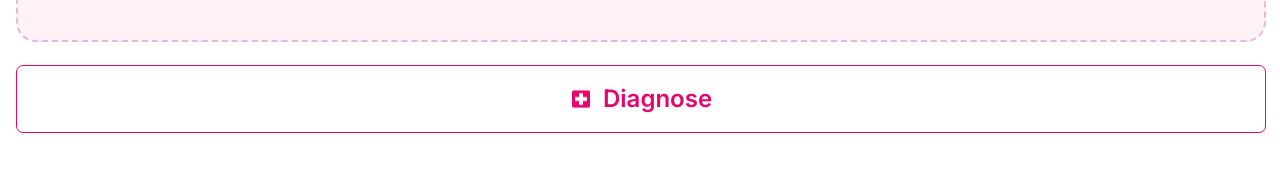
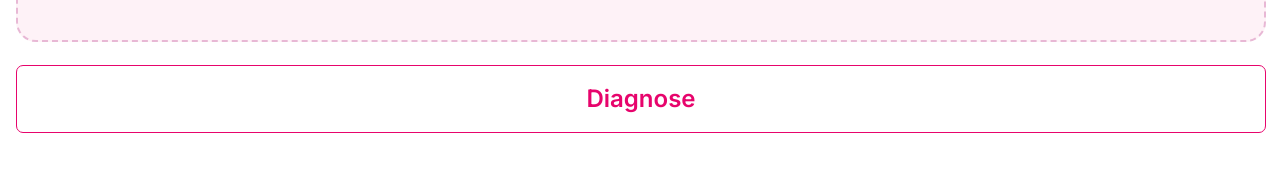
Before and after one commit to Krish0909/AudiHealth, a React (Vite) app in the folder audi-health/: page /audichecker in a window 1280 px wide. Shown: the part 473-644 px from the top of the page. Built offline with nearby package versions, Linux system fonts and the light colour scheme; a web font is replaced by a local one.

Commit message:
more fucntions added.

```diff
--- a/audi-health/src/components/Audichecker.jsx
+++ b/audi-health/src/components/Audichecker.jsx
@@ -1,107 +1,212 @@
-// import "../styles/Audichecker.css";
-// import { useState, useEffect } from "react";
+// // import "../styles/Audichecker.css";
+// // import { useState, useEffect } from "react";
 
-// import logo from "../assets/logo.png";
-// import upload from "../assets/upload.png";
-// import record from "../assets/record.png";
-// import AudioLogo from "../assets/AudioLogo.png";
-// import LH from "../assets/local_hospital.png";
+// // import logo from "../assets/logo.png";
+// // import upload from "../assets/upload.png";
+// // import record from "../assets/record.png";
+// // import AudioLogo from "../assets/AudioLogo.png";
+// // import LH from "../assets/local_hospital.png";
 
-// const MacBookPro141 = () => {
+// // const MacBookPro141 = () => {
 
-//     // const uploadForm = document.querySelector('.InputMP3')
-//     // uploadForm.addEventListener('submit', function(e) {
-//     //     e.preventDefault()
-//     //     let file = e.target.uploadFile.files[0]
-//     // })
-//     // useEffect(() => {
+// //     // const uploadForm = document.querySelector('.InputMP3')
+// //     // uploadForm.addEventListener('submit', function(e) {
+// //     //     e.preventDefault()
+// //     //     let file = e.target.uploadFile.files[0]
+// //     // })
+// //     // useEffect(() => {
 
-//     //  }, []);
+// //     //  }, []);
 
-//   return (
-//     // <form action="/upload">
-//     <div className="macbook-pro-14-2">
-//       <div className="macbook-pro-14-2-child" />
-//       <div className="menu1">
-//       <a href="/home" className="home1">Home</a>
-//         <a href="/audichecker" className="audichecker1">AudiChecker</a>
-//       </div>
-//       <img className="logo-icon2" alt="" src={logo} />
-//       <div className="audihealth">AudiHealth</div>
-//       <div className="frame-parent">
-//         <div className="group-container">
-//           <div className="rectangle-parent">
-//             <div className="group-child" />
-//             <img className="logo-icon3" alt="" src={AudioLogo} />
-//           </div>
-//           <div className="audichecker2">AudiChecker</div>
-//         </div>
-//         <div className="group-div">
-//           <div className="group-wrapper">
-//             <div className="group-wrapper">
-//               <div className="group-wrapper">
-//                 <div className="group-item" />
-//               </div>
-//             </div>
-//             <div className="group-parent2">
-//               <div className="group-parent3" >
-//                 <div className="group-frame">
-//                   <div className="group-frame">
-//                     <div className="group-inner" />
-//                   </div>
-//                 </div>
-//                 <div className="upload-parent">
-//                   <img className="upload-icon" alt="" src={record} />
-//                   <div className="record-audio">Record Audio</div>
-//                 </div>
-//               </div>
-//               <div className="group-frame">
-//                 <div className="group-frame">
-//                   <div className="group-frame">
+// //   return (
+// //     // <form action="/upload">
+// //     <div className="macbook-pro-14-2">
+// //       <div className="macbook-pro-14-2-child" />
+// //       <div className="menu1">
+// //       <a href="/home" className="home1">Home</a>
+// //         <a href="/audichecker" className="audichecker1">AudiChecker</a>
+// //       </div>
+// //       <img className="logo-icon2" alt="" src={logo} />
+// //       <div className="audihealth">AudiHealth</div>
+// //       <div className="frame-parent">
+// //         <div className="group-container">
+// //           <div className="rectangle-parent">
+// //             <div className="group-child" />
+// //             <img className="logo-icon3" alt="" src={AudioLogo} />
+// //           </div>
+// //           <div className="audichecker2">AudiChecker</div>
+// //         </div>
+// //         <div className="group-div">
+// //           <div className="group-wrapper">
+// //             <div className="group-wrapper">
+// //               <div className="group-wrapper">
+// //                 <div className="group-item" />
+// //               </div>
+// //             </div>
+// //             <div className="group-parent2">
+// //               <div className="group-parent3" >
+// //                 <div className="group-frame">
+// //                   <div className="group-frame">
+// //                     <div className="group-inner" />
+// //                   </div>
+// //                 </div>
+// //                 <div className="upload-parent">
+// //                   <img className="upload-icon" alt="" src={record} />
+// //                   <div className="record-audio">Record Audio</div>
+// //                 </div>
+// //               </div>
+// //               <div className="group-frame">
+// //                 <div className="group-frame">
+// //                   <div className="group-frame">
 
-//                     <div className="group-inner" />
+// //                     <div className="group-inner" />
 
-//                         <input type="file" accept="audio/*"  className="InputMP3" required/>
+// //                         <input type="file" accept="audio/*"  className="InputMP3" required/>
 
-//                   </div>
-//                 </div>
-//                 <div className="upload-parent">
-//                   <img className="upload-icon1" alt="" src={upload} />
-//                   <div className="record-audio">Upload Audio</div>
-//                 </div>
-//               </div>
-//               <div className="or">or</div>
-//             </div>
-//           </div>
-//           <div className="group-child2" />
-//         </div>
-//         <div className="rectangle-group">
-//           <div className="group-child3" />
-//           <div className="local-hospital-parent">
-//             <img
-//               className="local-hospital-icon"
-//               alt=""
-//               src={LH}
-//             />
-//             <div className="diagnose">Diagnose</div>
-//           </div>
-//         </div>
-//       </div>
-//     </div>
-//     // </form>
-//   );
-// };
+// //                   </div>
+// //                 </div>
+// //                 <div className="upload-parent">
+// //                   <img className="upload-icon1" alt="" src={upload} />
+// //                   <div className="record-audio">Upload Audio</div>
+// //                 </div>
+// //               </div>
+// //               <div className="or">or</div>
+// //             </div>
+// //           </div>
+// //           <div className="group-child2" />
+// //         </div>
+// //         <div className="rectangle-group">
+// //           <div className="group-child3" />
+// //           <div className="local-hospital-parent">
+// //             <img
+// //               className="local-hospital-icon"
+// //               alt=""
+// //               src={LH}
+// //             />
+// //             <div className="diagnose">Diagnose</div>
+// //           </div>
+// //         </div>
+// //       </div>
+// //     </div>
+// //     // </form>
+// //   );
+// // };
 
-// export default MacBookPro141;
+// // export default MacBookPro141;
 
-// import React, { useState } from "react";
-// import "../styles/Audichecker.css";
+// // import React, { useState } from "react";
+// // import "../styles/Audichecker.css";
 
-// import logo from "../assets/logo.png";
-// import upload from "../assets/upload.png";
-// import record from "../assets/record.png";
-// import AudioLogo from "../assets/AudioLogo.png";
-// import LH from "../assets/local_hospital.png";
+// // import logo from "../assets/logo.png";
+// // import upload from "../assets/upload.png";
+// // import record from "../assets/record.png";
+// // import AudioLogo from "../assets/AudioLogo.png";
+// // import LH from "../assets/local_hospital.png";
+
+// // const MacBookPro141 = () => {
+// //   const [audioFile, setAudioFile] = useState(null);
+
+// //   const handleFileChange = (event) => {
+// //     const file = event.target.files[0];
+// //     setAudioFile(file);
+// //   };
+
+// //   return (
+// //     <div className="macbook-pro-14-2">
+// //       <div className="macbook-pro-14-2-child" />
+// //       <div className="menu1">
+// //         <a href="/home" className="home1">
+// //           Home
+// //         </a>
+// //         <a href="/audichecker" className="audichecker1">
+// //           AudiChecker
+// //         </a>
+// //       </div>
+// //       <img className="logo-icon2" alt="" src={logo} />
+// //       <div className="audihealth">AudiHealth</div>
+// //       <div className="frame-parent">
+// //         <div className="group-container">
+// //           <div className="rectangle-parent">
+// //             <div className="group-child" />
+// //             <img className="logo-icon3" alt="" src={AudioLogo} />
+// //           </div>
+// //           <div className="audichecker2">AudiChecker</div>
+// //         </div>
+// //         <div className="group-div">
+// //           <div className="group-wrapper">
+// //             <div className="group-wrapper">
+// //               <div className="group-wrapper">
+// //                 <div className="group-item" />
+// //               </div>
+// //             </div>
+// //             <div className="group-parent2">
+// //               <div className="group-parent3">
+// //                 <div className="group-frame">
+// //                   <div className="group-frame">
+// //                     <div className="group-inner" />
+// //                   </div>
+// //                 </div>
+// //                 <div className="upload-parent">
+// //                   <img className="upload-icon" alt="" src={record} />
+// //                   <div className="record-audio">Record Audio</div>
+// //                 </div>
+// //               </div>
+// //               <div className="group-frame">
+// //                 <div className="group-frame">
+// //                   <div className="group-frame">
+// //                     <div className="group-inner" />
+// //                     <input
+// //                       type="file"
+// //                       accept="audio/*"
+// //                       className="InputMP3"
+// //                       onChange={handleFileChange}
+// //                       required
+// //                     />
+// //                   </div>
+// //                 </div>
+// //                 <div className="upload-parent">
+// //                   <img className="upload-icon1" alt="" src={upload} />
+// //                   <div className="record-audio">Upload Audio</div>
+// //                 </div>
+// //               </div>
+// //               <div className="or">or</div>
+// //             </div>
+// //           </div>
+// //           <div className="group-child2" />
+// //         </div>
+// //         <div className="rectangle-group">
+// //           <div className="group-child3" />
+// //           <div className="local-hospital-parent">
+// //             <img className="local-hospital-icon" alt="" src={LH} />
+// //             <div className="diagnose">Diagnose</div>
+// //           </div>
+// //         </div>
+// //       </div>
+
+// //       {/* Display uploaded file name and provide playback options */}
+// //       {audioFile && (
+// //         <div className="audio-player">
+// //           <p>Uploaded audio file: {audioFile.name}</p>
+// //           <audio controls>
+// //             <source src={URL.createObjectURL(audioFile)} type="audio/mpeg" />
+// //             Your browser does not support the audio element.
+// //           </audio>
+// //         </div>
+// //       )}
+// //     </div>
+// //   );
+// // };
+
+// // export default MacBookPro141;
+
+// import React, { useState } from 'react';
+// import '../styles/Audichecker.css';
+
+// import logo from '../assets/logo.png';
+// import upload from '../assets/upload.png';
+// import record from '../assets/record.png';
+// import AudioLogo from '../assets/AudioLogo.png';
+// import LH from '../assets/local_hospital.png';
 
 // const MacBookPro141 = () => {
 //   const [audioFile, setAudioFile] = useState(null);
@@ -166,7 +271,11 @@
 //                 </div>
 //                 <div className="upload-parent">
 //                   <img className="upload-icon1" alt="" src={upload} />
-//                   <div className="record-audio">Upload Audio</div>
+//                   <div className="record-audio">
+//                     {`
+//                     ${audioFile ? audioFile.name : 'Upload Audio'}
+//                     `}
+//                   </div>
 //                 </div>
 //               </div>
 //               <div className="or">or</div>
@@ -178,7 +287,9 @@
 //           <div className="group-child3" />
 //           <div className="local-hospital-parent">
 //             <img className="local-hospital-icon" alt="" src={LH} />
-//             <div className="diagnose">Diagnose</div>
+//             <div className={`diagnose${audioFile ? ' diagnose-active' : ''}`}>
+//               Diagnose
+//             </div>
 //           </div>
 //         </div>
 //       </div>
@@ -198,22 +309,50 @@
 // };
 
 // export default MacBookPro141;
-
-import React, { useState } from 'react';
+import React, { useState, useRef } from 'react';
 import '../styles/Audichecker.css';
 
 import logo from '../assets/logo.png';
 import upload from '../assets/upload.png';
 import record from '../assets/record.png';
 import AudioLogo from '../assets/AudioLogo.png';
+import uploadicon from '../assets/uploadicon.jpg';
 import LH from '../assets/local_hospital.png';
 
 const MacBookPro141 = () => {
   const [audioFile, setAudioFile] = useState(null);
+  const [isRecording, setIsRecording] = useState(false);
+  const mediaRecorder = useRef(null);
 
   const handleFileChange = (event) => {
     const file = event.target.files[0];
     setAudioFile(file);
+  };
+
+  const startRecording = async () => {
+    try {
+      const stream = await navigator.mediaDevices.getUserMedia({ audio: true });
+      mediaRecorder.current = new MediaRecorder(stream);
+      const chunks = [];
+      mediaRecorder.current.ondataavailable = (e) => {
+        chunks.push(e.data);
+      };
+      mediaRecorder.current.onstop = () => {
+        const blob = new Blob(chunks, { type: 'audio/webm' });
+        setAudioFile(blob);
+      };
+      mediaRecorder.current.start();
+      setIsRecording(true);
+    } catch (error) {
+      console.error('Error starting recording:', error);
+    }
+  };
+
+  const stopRecording = () => {
+    if (mediaRecorder.current && mediaRecorder.current.state === 'recording') {
+      mediaRecorder.current.stop();
+      setIsRecording(false);
+    }
   };
 
   return (
@@ -252,8 +391,12 @@ const MacBookPro141 = () => {
                   </div>
                 </div>
                 <div className="upload-parent">
-                  <img className="upload-icon" alt="" src={record} />
-                  <div className="record-audio">Record Audio</div>
+                  {/* <button className="upload-icon" onClick={startRecording}> */}
+                  <img className="upload-icon" src={record} alt="Record" />
+                  {/* </button> */}
+                  <div className="record-audio" onClick={startRecording}>
+                    Record Audio
+                  </div>
                 </div>
               </div>
               <div className="group-frame">
@@ -285,11 +428,11 @@ const MacBookPro141 = () => {
         </div>
         <div className="rectangle-group">
           <div className="group-child3" />
-          <div className="local-hospital-parent">
-            <img className="local-hospital-icon" alt="" src={LH} />
-            <div className={`diagnose${audioFile ? ' diagnose-active' : ''}`}>
-              Diagnose
-            </div>
+          <div
+            className={`diagnose${isRecording ? ' diagnose-active' : ''}`}
+            onClick={isRecording ? stopRecording : null}
+          >
+            {isRecording ? 'Stop Recording' : 'Diagnose'}
           </div>
         </div>
       </div>
--- a/audi-health/src/styles/Audichecker.css
+++ b/audi-health/src/styles/Audichecker.css
@@ -22,7 +22,7 @@
   height: 50px;
   flex-shrink: 0;
 }
-  .home1{
+.home1 {
   color: var(--color-gray-100);
 }
 .audichecker1 {
@@ -142,7 +142,8 @@
   top: 11.7px;
   width: 31px;
   height: 28.4px;
-    overflow: hidden;
+  /* overflow: hidden; */
+  /* background-color: white; */
 }
 .record-audio {
   position: absolute;
@@ -155,6 +156,7 @@
   justify-content: center;
   width: 175.9px;
   height: 58.7px;
+  cursor: pointer;
 }
 .group-parent3,
 .upload-icon1,
@@ -166,7 +168,7 @@
   height: 58.7px;
 }
 
-  .InputMP3{
+.InputMP3 {
   cursor: pointer;
   opacity: 0;
   z-index: 100;
@@ -293,20 +295,29 @@
   font-family: var(--font-inter);
 }
 
-
-
 /* newly added */
 .diagnose {
+  /* background-color: #007bff; */
+  /* color: white; */
+  padding: 10px 20px;
+  margin-top: 5px;
+  /* border-radius: 5px; */
+  cursor: pointer;
+  transition: background-color 0.3s;
   /* Define styles for the button */
   /* background-color: black; */
 }
 
 .diagnose:hover {
+  /* color: black; */
+  /* background-color: white; */
+  font-size: larger;
+  /* background-color: #0056b3; */
   /* Define styles for the button on hover */
   /* background-color: black; */
 }
 
 .diagnose-active {
-    /* Define styles for the button when audio file is uploaded */
-    background-color: black;
+  /* Define styles for the button whesn audio file is uploaded */
+  /* background-color: black; */
 }
```
Also changed, not shown: audi-health/src/assets/uploadicon.jpg (added). Lines whose indentation alone changed are shown as unchanged.
